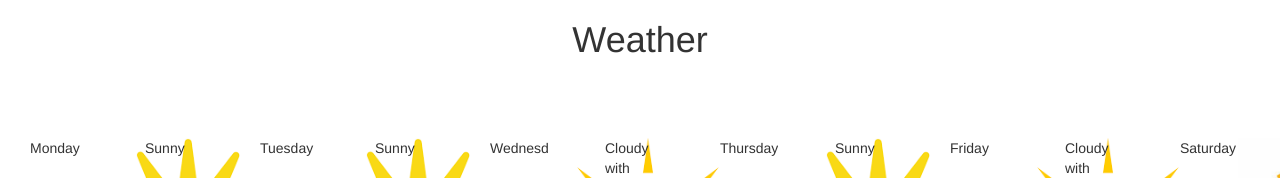
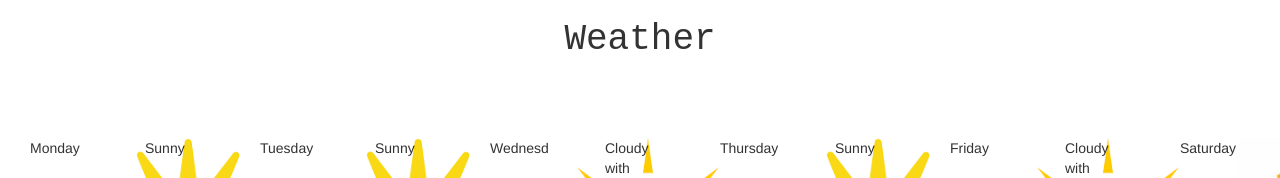
Before and after one commit to TiffanyJan/Weather, a React (Create React App) app: page / in a window 1280 px wide. Shown: the top 178 px of the page. Built offline with nearby package versions, Linux system fonts and the light colour scheme.

Commit message:
fix heading font

```diff
--- a/src/App.css
+++ b/src/App.css
@@ -1,21 +1,12 @@
 
-
-h1{
-  margin-top: 20px;
-  margin-bottom: 10px;
-  padding-bottom: 68px;
-  font-family: "Courier New";
-  text-align: center;
-}
-
-
-h1, h1 {
+h1 {
   font-size: 44px;
   font-weight: 900;
   margin-top: 20px;
   margin-bottom: 10px;
   padding-bottom: 68px;
-  font-family: "Courier New";
+  font-family: "Courier New" !important;
+  text-align: center;
 }
 
 .container {
```
